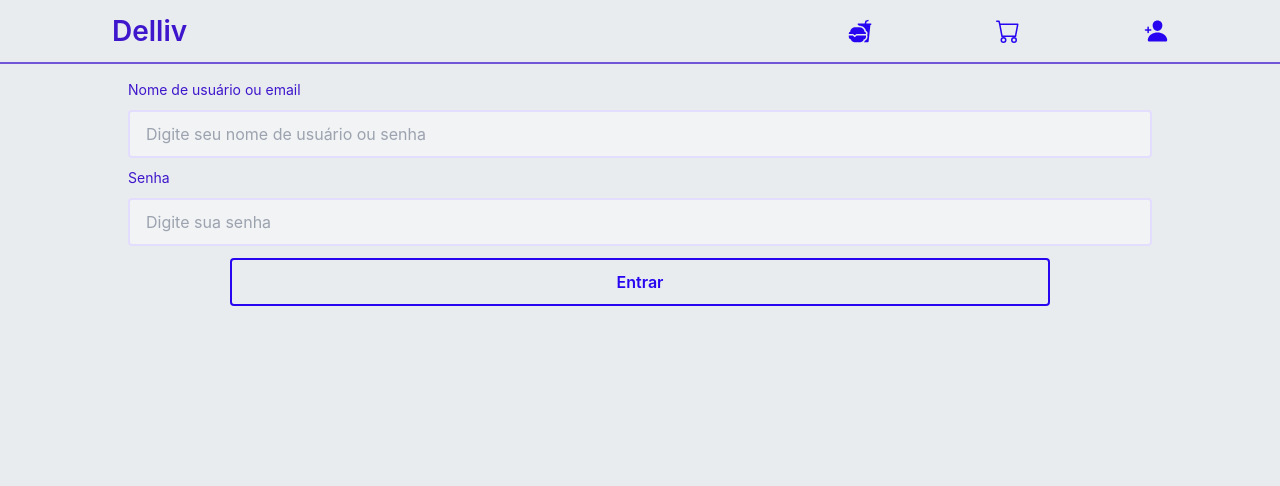
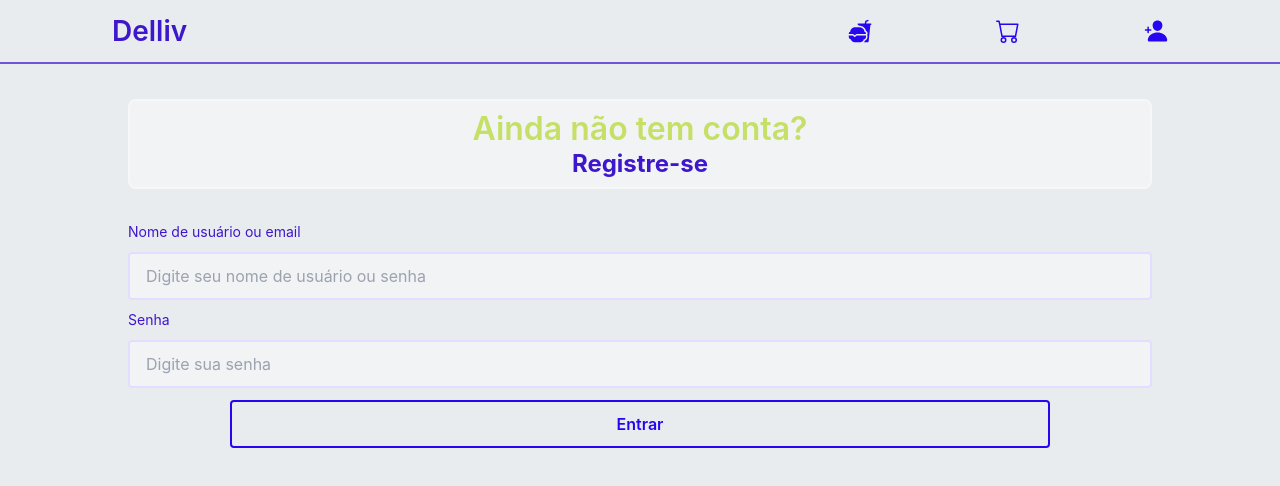
Before and after one commit to CToH10/delliv-fullstack, a React (Create React App) app in the folder frontend/: page /login in a window 1280 px wide. Shown: the top 486 px of the page. Built offline with nearby package versions, Linux system fonts and the light colour scheme; no server answers.

Commit message:
feat: add login and register redirection

```diff
--- a/frontend/src/components/Header/index.tsx
+++ b/frontend/src/components/Header/index.tsx
@@ -33,7 +33,7 @@ export const Header = () => {
                 <IoPerson />
               </Link>
             ) : (
-              <Link to={"/register"}>
+              <Link to={"/login"}>
                 <IoPersonAdd />
               </Link>
             )}
--- /dev/null
+++ b/frontend/src/components/LoginOrRegister/index.tsx
@@ -0,0 +1,24 @@
+import React from "react";
+import { Link } from "react-router-dom";
+
+export const LoginOrRegisterBox = ({ isLogin }: { isLogin: boolean }) => {
+  return isLogin ? (
+    <div className="w-4/5 h-fit py-2 m-auto flex flex-col items-center justify-center mt-[35px] bg-grey-8 border-2 border-grey-10 border-opacity-40 rounded-lg">
+      <h3 className="text-heading3 text-complement-2 font-semibold">
+        Ainda não tem conta?
+      </h3>
+      <Link to={"/register"} className="text-heading5 text-brand-1 font-bold">
+        Registre-se
+      </Link>
+    </div>
+  ) : (
+    <div className="w-4/5 h-fit py-2 m-auto flex flex-col items-center justify-center mt-[50px] bg-grey-8 border-2 border-grey-10 border-opacity-40 rounded-lg">
+      <h3 className="text-heading3 text-complement-2 font-semibold">
+        Já tem conta?
+      </h3>
+      <Link to={"/login"} className="text-heading5 text-brand-1 font-bold">
+        Vá para o login
+      </Link>
+    </div>
+  );
+};
--- a/frontend/src/pages/loginPage.tsx
+++ b/frontend/src/pages/loginPage.tsx
@@ -1,11 +1,13 @@
 import React from "react";
 import { Layout } from "./layout";
 import { LoginForm } from "../components/Forms/User/LoginForm";
+import { LoginOrRegisterBox } from "../components/LoginOrRegister";
 
 export const LoginPage = () => {
   return (
     <Layout>
-      <div className="w-4/5 h-[160px] m-auto flex flex-col items-center justify-center mt-[50px] scrollbar">
+      <LoginOrRegisterBox isLogin />
+      <div className="w-4/5 m-auto flex flex-col items-center justify-center mt-[35px] scrollbar">
         <LoginForm />
       </div>
     </Layout>
--- a/frontend/src/pages/registerPage.tsx
+++ b/frontend/src/pages/registerPage.tsx
@@ -1,11 +1,13 @@
 import React from "react";
 import { RegisterForm } from "../components/Forms/User/Register";
 import { Layout } from "./layout";
+import { LoginOrRegisterBox } from "../components/LoginOrRegister";
 
 export const RegisterPage = () => {
   return (
     <Layout>
-      <div className="w-4/5 h-[160px] m-auto flex flex-col items-center justify-center mt-[505px] scrollbar">
+      <LoginOrRegisterBox isLogin={false} />
+      <div className="w-4/5 m-auto flex flex-col items-center justify-center mt-[35px] scrollbar">
         <RegisterForm />
       </div>
     </Layout>
```
